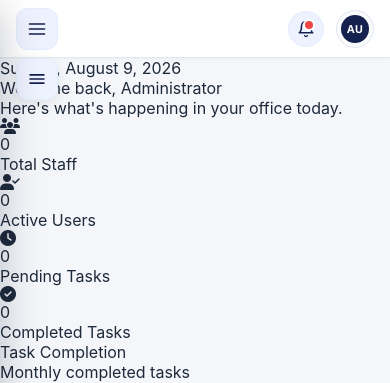
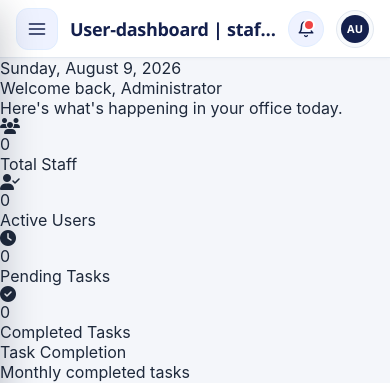
Before and after one commit to NeoSolution-NextLevel/Neo-Solution-Staff-Management, a PHP site: page /UxUi-Back/Main-Dashboard/Main_Dashboard_01/Main-Dashboard_01_A.php in a window 390 px wide. Shown: the top 383 px of the page. Run offline with PHP 8.4, Linux system fonts and the light colour scheme; data that the repository does not hold is empty.

Commit message:
Update header.php

```diff
--- a/UxUi-Back/Includes/header.php
+++ b/UxUi-Back/Includes/header.php
@@ -158,30 +158,6 @@
             color: #14204d;
         }
 
-        .erp-mobile-toggle {
-            display: none;
-            position: fixed;
-            top: 58px;
-            left: 16px;
-            z-index: 104;
-            background: #eef2ff;
-            color: #14204d;
-            border: 1px solid #e0edff;
-            width: 42px;
-            height: 42px;
-            border-radius: 12px;
-            align-items: center;
-            justify-content: center;
-            cursor: pointer;
-            box-shadow: 0 4px 12px rgba(0, 0, 0, 0.08);
-        }
-
-        .erp-mobile-toggle svg {
-            width: 20px;
-            height: 20px;
-            fill: currentColor;
-        }
-
         .erp-sidebar-overlay {
             display: none;
             position: fixed;
@@ -194,10 +170,6 @@
         }
 
         @media (max-width: 768px) {
-            .erp-mobile-toggle {
-                display: flex;
-            }
-
             .erp-header {
                 padding: 0 16px;
                 height: 58px;
@@ -226,23 +198,13 @@
             }
         }
 
-        @media (max-width: 480px) {
-            .erp-header__title-text {
-                display: none;
-            }
-        }
     </style>
 
-    <button class="erp-mobile-toggle" id="mobileToggleBtn" aria-label="Open menu" type="button">
-        <svg viewBox="0 0 24 24">
-            <path d="M3 18h18v-2H3v2zm0-5h18v-2H3v2zm0-7v2h18V6H3z" />
-        </svg>
-    </button>
     <div class="erp-sidebar-overlay" id="sidebarOverlay"></div>
 
     <header class="erp-header">
         <div class="erp-header__title">
-            <button class="erp-header__menu" aria-label="Open menu" type="button">
+            <button class="erp-header__menu" id="mobileToggleBtn" aria-label="Open menu" type="button">
                 <svg viewBox="0 0 24 24" aria-hidden="true">
                     <path d="M3 12h18"/>
                     <path d="M3 6h18"/>
```
